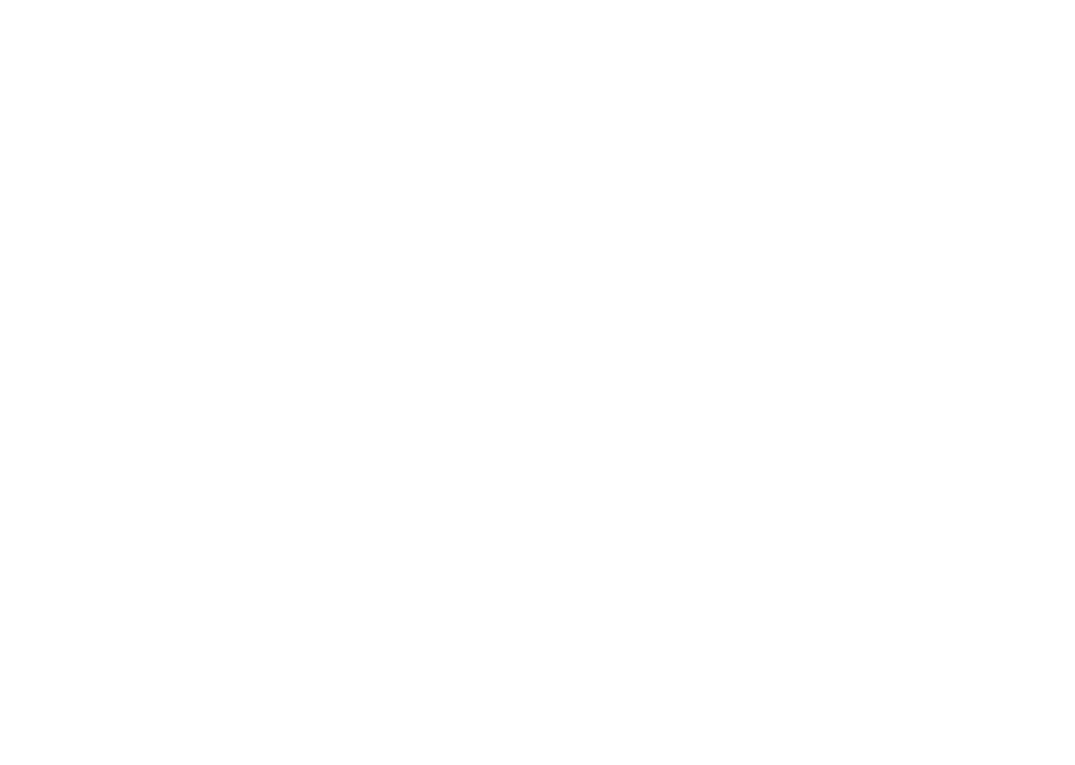
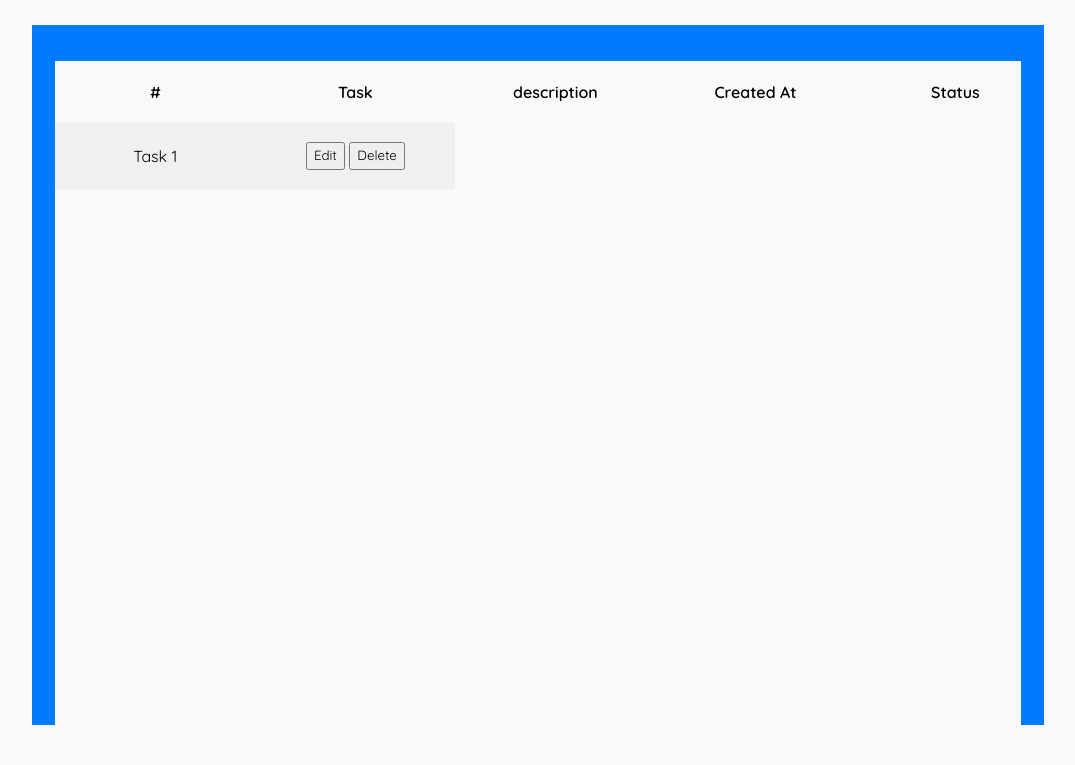
Before and after one commit to fabulousDesigns/todofront, a plain HTML site: page index.html in a window 1280 px wide. Shown: the whole page, without its empty margins (102-1177 px from the left). Drawn offline with Linux system fonts and the light colour scheme; a web font is replaced by a local one.

Commit message:
first commit

```diff
--- a/css/style.css
+++ b/css/style.css
@@ -0,0 +1,73 @@
+@import url('https://fonts.googleapis.com/css2?family=Quicksand:wght@400;500;600&family=Zeyada&display=swap');
+
+:root {
+  --primary: #007bff;
+  --secondary: #f0f0f0;
+  --success: #28a745;
+  --info: #17a2b8;
+  --warning: #ffc107;
+  --danger: #dc3545;
+  --light: #f8f9fa;
+  --dark: #343a40;
+  --breakpoint-xs: 0;
+  --breakpoint-sm: 576px;
+  --breakpoint-md: 768px;
+  --breakpoint-lg: 992px;
+  --breakpoint-xl: 1200px;
+}
+
+* {
+  line-height: calc(1em + 0.5rem);
+  box-sizing: border-box;
+  font-family: 'Quicksand', sans-serif;
+}
+
+body {
+  -webkit-font-smoothing: antialiased;
+  -moz-osx-font-smoothing: grayscale;
+  background-color: var(--light);
+}
+
+.wrapper {
+  width: 80%;
+  height: calc(100vh - 100px);
+  padding: 17px 23px;
+  margin: 25px auto;
+  background: #007bff;
+}
+
+table {
+  border-collapse: collapse;
+  table-layout: fixed;
+  width: 100%;
+  margin: 2% auto;
+  overflow-y: auto;
+  text-align: center;
+  background: var(--light);
+}
+
+td,
+th {
+  padding: 19px 20px;
+  min-width: 200px;
+}
+
+thead tr {
+  background: var(--secondary);
+  color: var(--dark);
+  display: block;
+  position: relative;
+}
+
+tbody {
+  display: block;
+  bottom: 20px;
+  height: 700px;
+  width: 100%;
+  overflow-y: auto;
+  overflow-x: hidden;
+}
+
+tbody tr:nth-child(even) {
+  background: var(--secondary);
+}
--- a/index.html
+++ b/index.html
@@ -1,12 +1,37 @@
 <!DOCTYPE html>
 <html lang="en">
+
 <head>
   <meta charset="UTF-8">
   <meta name="viewport" content="width=device-width, initial-scale=1.0">
   <title>Todo</title>
   <link rel="stylesheet" href="css/style.css">
 </head>
+
 <body>
+  <div class="wrapper">
+    <table>
+      <tr>
+        <th>#</th>
+        <th>Task</th>
+        <th>description</th>
+        <th>Created At</th>
+        <th>Status</th>
+        <th>Actions</th>
+      </tr>
+      <tr>
+        <td>Task 1</td>
+        <td>
+          <button class="edit">Edit</button>
+          <button class="delete">Delete</button>
+        </td>
+    </table>
+  </div>
 
+
+
+
+  <script src="js/main.js"></script>
 </body>
+
 </html>
```
Also changed, not shown: js/main.js (added).
